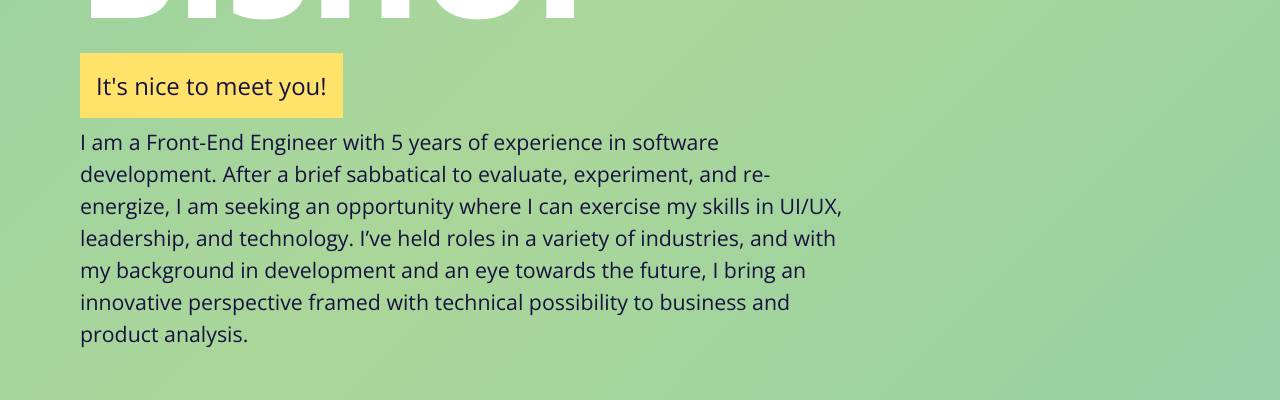
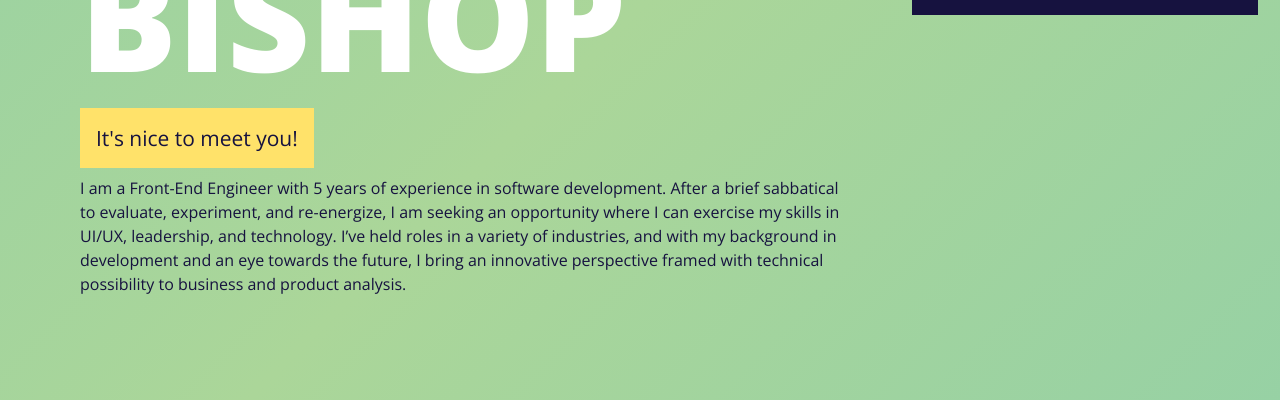
Before and after one commit to kate-perry/thekatebishop, a React (Create React App) app: page / in a window 1280 px wide. Shown: the part 390-790 px from the top of the page. Built offline with nearby package versions, Linux system fonts and the light colour scheme.

Commit message:
more sizing

```diff
--- a/src/features/Portfolio.tsx
+++ b/src/features/Portfolio.tsx
@@ -18,7 +18,7 @@ export default function Portfolio() {
                     <Grid container direction="column">
                         <div className="title">
                             <Typography variant="h1">
-                                <span>Portfolio</span>
+                                <span>PORTFOLIO</span>
                             </Typography>
                         </div>
                         <div className="projects">
@@ -26,14 +26,14 @@ export default function Portfolio() {
                                 <Grid container direction="row" className='project'>
                                     <Grid item xs={5}>
                                         <Grid container direction="column" className='description'>
-                                            <span className={usableColors[i + 1]}>
+                                            <span className={usableColors[i + 2]}>
                                                 <Typography variant="h5">{project.projectRole}</Typography>
                                                 <Typography variant="h6">{project.projectTitle}</Typography>
-                                                <Typography variant="subtitle1">Problem</Typography>
+                                                <Typography variant="subtitle1">PROBLEM</Typography>
                                                 <Typography variant="body1">{project.problem}</Typography>
-                                                <Typography variant="subtitle1">Approach</Typography>
+                                                <Typography variant="subtitle1">APPROACH</Typography>
                                                 <Typography variant="body1">{project.approach}</Typography>
-                                                <Typography variant="subtitle1">Result</Typography>
+                                                <Typography variant="subtitle1">RESULT</Typography>
                                                 <Typography variant="body1">{project.result}</Typography>
                                             </span>
                                         </Grid>
--- a/src/shared/styles/MuiThemes.tsx
+++ b/src/shared/styles/MuiThemes.tsx
@@ -16,7 +16,7 @@ export const headerTheme = responsiveFontSizes(createTheme({
     },
     h5: {
       color: palette.quinary,
-      fontSize: '1.5rem',
+      fontSize: '1.25rem',
       fontWeight: 400,
     },
     h6: {
@@ -27,7 +27,7 @@ export const headerTheme = responsiveFontSizes(createTheme({
     },
     body1: {
       color: palette.quinary,
-      fontSize: '1.25rem',
+      fontSize: '1rem',
       fontWeight: 400,
     }
   },
@@ -52,12 +52,12 @@ export const portfolioTheme = responsiveFontSizes(createTheme({
       margin: 0,
     },
     subtitle1: {
-      fontSize: '1.25rem',
+      fontSize: '1.1rem',
       fontWeight: 600,
       margin: 0,
     },
     body1: {
-      fontSize: '1.25rem',
+      fontSize: '1rem',
       fontWeight: 300,
     }
   },
--- a/src/shared/styles/styles.scss
+++ b/src/shared/styles/styles.scss
@@ -9,7 +9,7 @@ $quinary-color: #16123f; // navy
 $senary-color: #fdf9db; // light lemon
 $font-stack: 'Open Sans', sans-serif;
 $min-height: 100vh;
-$min-width: 100vw;
+$min-width: 100%;
 
 html {
     background-color: $quinary-color;
@@ -139,12 +139,12 @@ body {
                 overflow: scroll;
 
                 & .description span {
-                    padding: 5rem;
+                    padding: 2rem;
                 }
 
                 & .artifact {
                     & img {
-                        height: 5rem;
+                        width: $min-width;
                     }
                 }
             }
```
